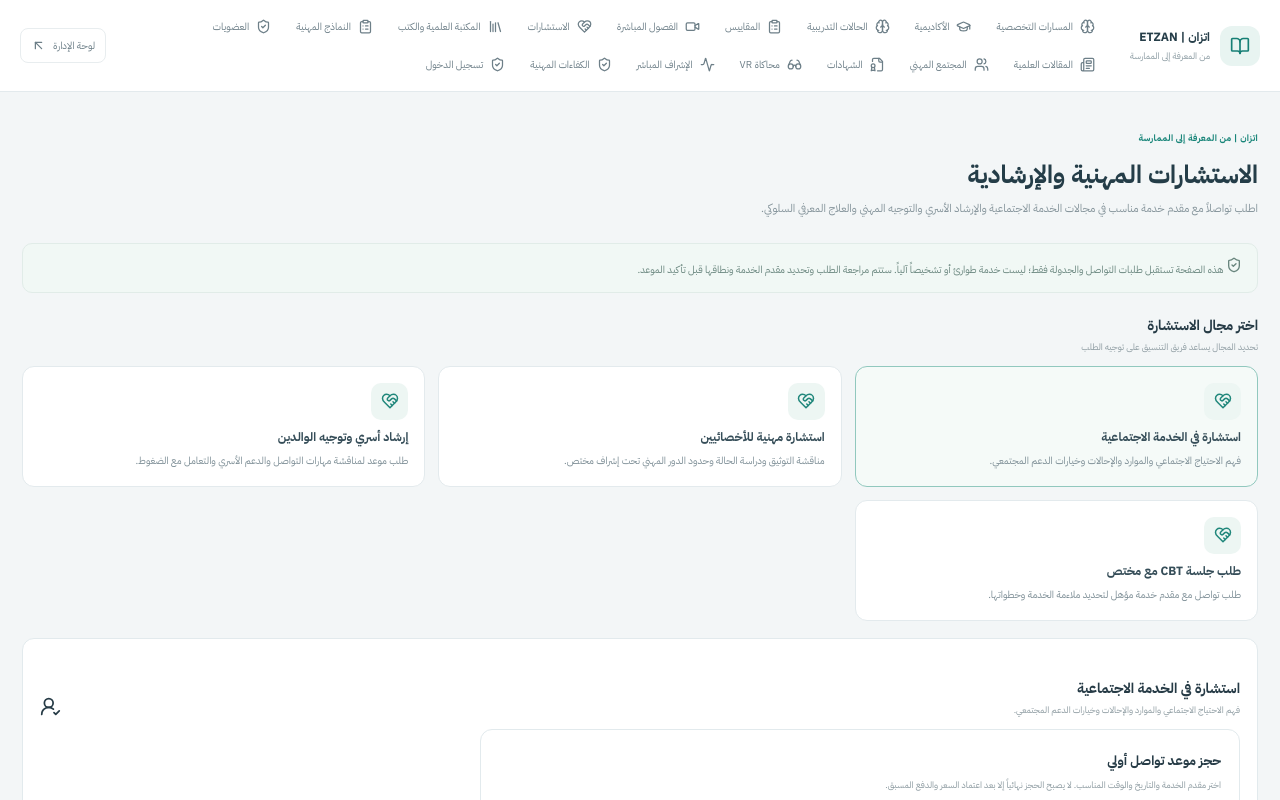
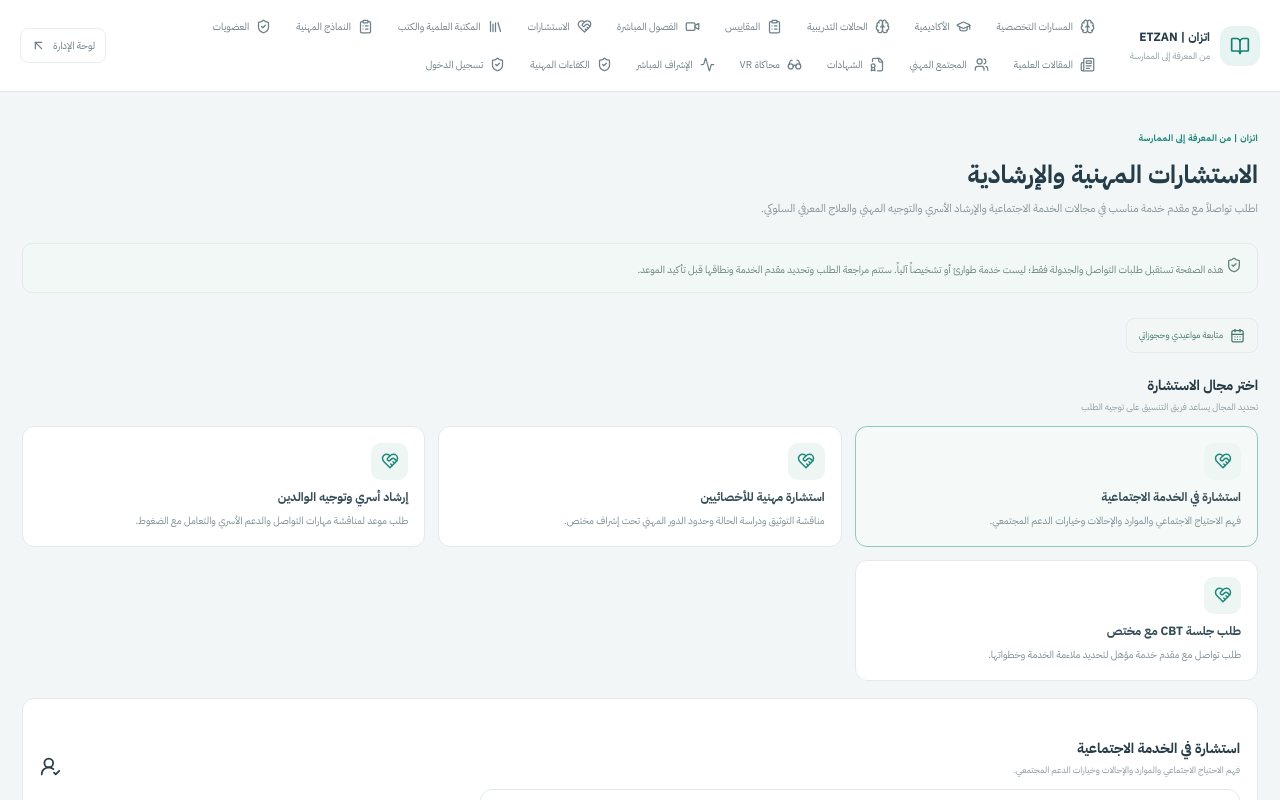
Before and after one commit to ffgg35646-ops/111111, a Next.js app: page /consultations in a window 1280 px wide. Shown: the top 800 px of the page. Built offline with nearby package versions, Linux system fonts and the light colour scheme; no server answers; the database is empty.

Commit message:
Add direct customer access to appointment tracking and management

```diff
--- a/app/consultations/page.tsx
+++ b/app/consultations/page.tsx
@@ -1,7 +1,7 @@
 "use client";
 
 import { useState } from "react";
-import { HeartHandshake, ShieldCheck, UserRoundCheck } from "lucide-react";
+import { CalendarDays, HeartHandshake, ShieldCheck, UserRoundCheck } from "lucide-react";
 import { PlatformLayout } from "@/components/platform-layout";
 import ConsultationBookingForm from "@/components/consultation-booking-form";
 
@@ -17,6 +17,7 @@ export default function ConsultationsPage(){
   const active=services.find(item=>item.id===selected)!;
   return <PlatformLayout title="الاستشارات المهنية والإرشادية" description="اطلب تواصلاً مع مقدم خدمة مناسب في مجالات الخدمة الاجتماعية والإرشاد الأسري والتوجيه المهني والعلاج المعرفي السلوكي.">
     <div className="portal-callout"><ShieldCheck size={16}/> هذه الصفحة تستقبل طلبات التواصل والجدولة فقط؛ ليست خدمة طوارئ أو تشخيصاً آلياً. ستتم مراجعة الطلب وتحديد مقدم الخدمة ونطاقها قبل تأكيد الموعد.</div>
+    <div style={{ display: "flex", justifyContent: "flex-start", margin: "12px 0 18px" }}><a className="portal-button secondary" href="/my-consultations" style={{ textDecoration: "none" }}><CalendarDays size={15}/> متابعة مواعيدي وحجوزاتي</a></div>
     <div className="portal-section-title"><div><h2>اختر مجال الاستشارة</h2><p>تحديد المجال يساعد فريق التنسيق على توجيه الطلب</p></div></div>
     <div className="portal-grid">
       {services.map(service=><button key={service.id} className={selected===service.id?"portal-card service-choice selected":"portal-card service-choice"} onClick={()=>setSelected(service.id)}><span className="service-choice-icon"><HeartHandshake size={18}/></span><h3>{service.title}</h3><p>{service.description}</p></button>)}
```
